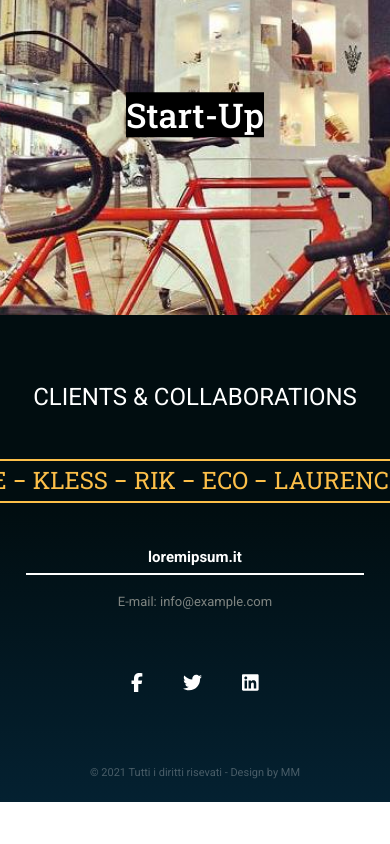
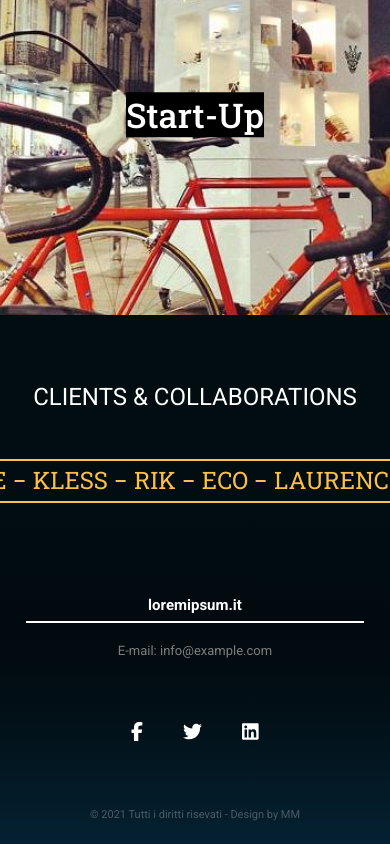
Before and after one commit to GianmariaRicciolini/project-interview, a React (Create React App) app: page / in a window 390 px wide. Shown: the part 3307-4151 px from the top of the page. Before the commit the page ends 4109 px from the top, so only its background shows below. Built offline with nearby package versions, Linux system fonts and the light colour scheme.

Commit message:
footer details

```diff
--- a/src/App.css
+++ b/src/App.css
@@ -698,7 +698,7 @@ ul {
   }
 
   .footerMobile {
-    background: linear-gradient(180deg, rgba(0, 0, 0, 0) 0%, #042131 100%);
+    background: linear-gradient(180deg, rgba(0, 0, 0, 0) 0%, #010a0f 40%, #020f16 60%, #042131 100%);
     display: block;
     width: 420px;
   }
@@ -706,6 +706,7 @@ ul {
     display: block;
     width: 100%;
     margin: 0 auto;
+    padding: 1.5em 0;
   }
 
   .contact p {
@@ -715,6 +716,7 @@ ul {
   }
 
   .contact h4 {
+    margin-top: 5em;
     margin-bottom: 0;
   }
 
```
